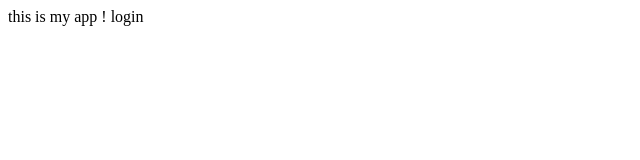
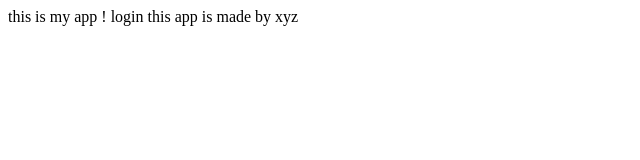
Before and after one commit to Sonali-Joshi-24/myappsampledemo, a plain HTML site: page index.html in a window 1280 px wide. Shown: the whole page, without its empty margins (0-640 px from the left). Drawn offline with Linux system fonts and the light colour scheme.

Commit message:
add commit 1

```diff
--- a/index.html
+++ b/index.html
@@ -5,5 +5,6 @@
     <body>
         this is my app !
         login
+        this app is made by xyz
     </body>
 </html>
```
